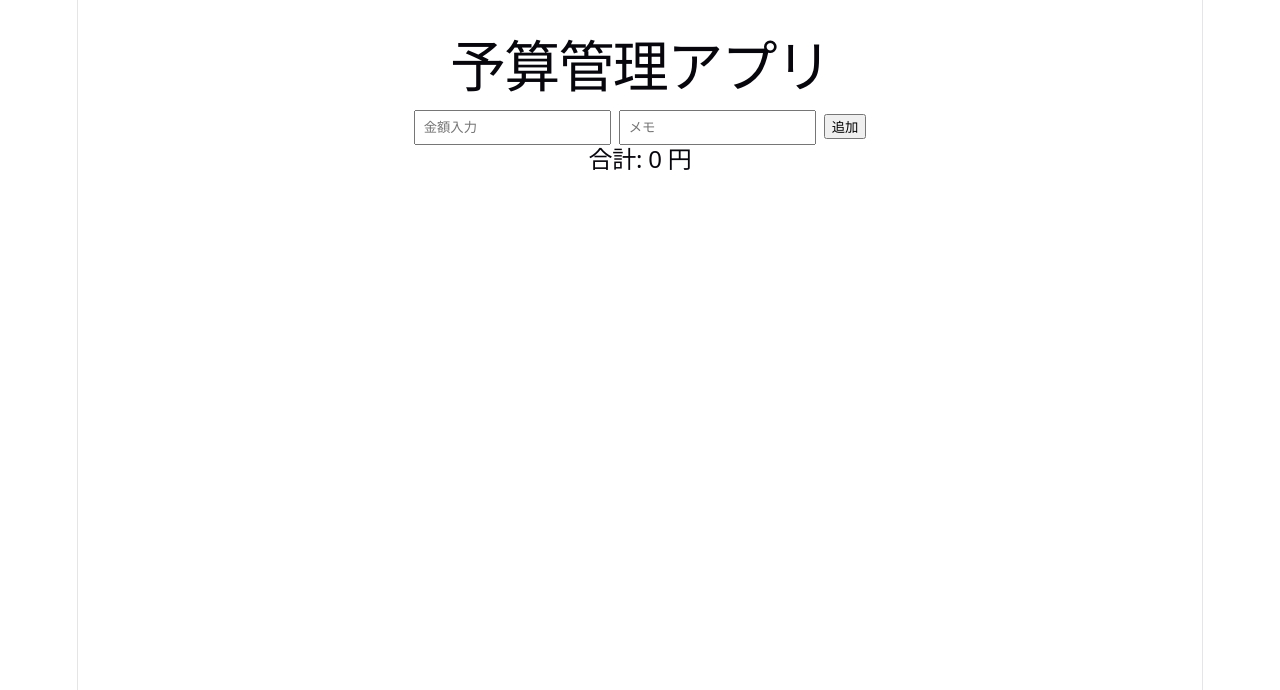
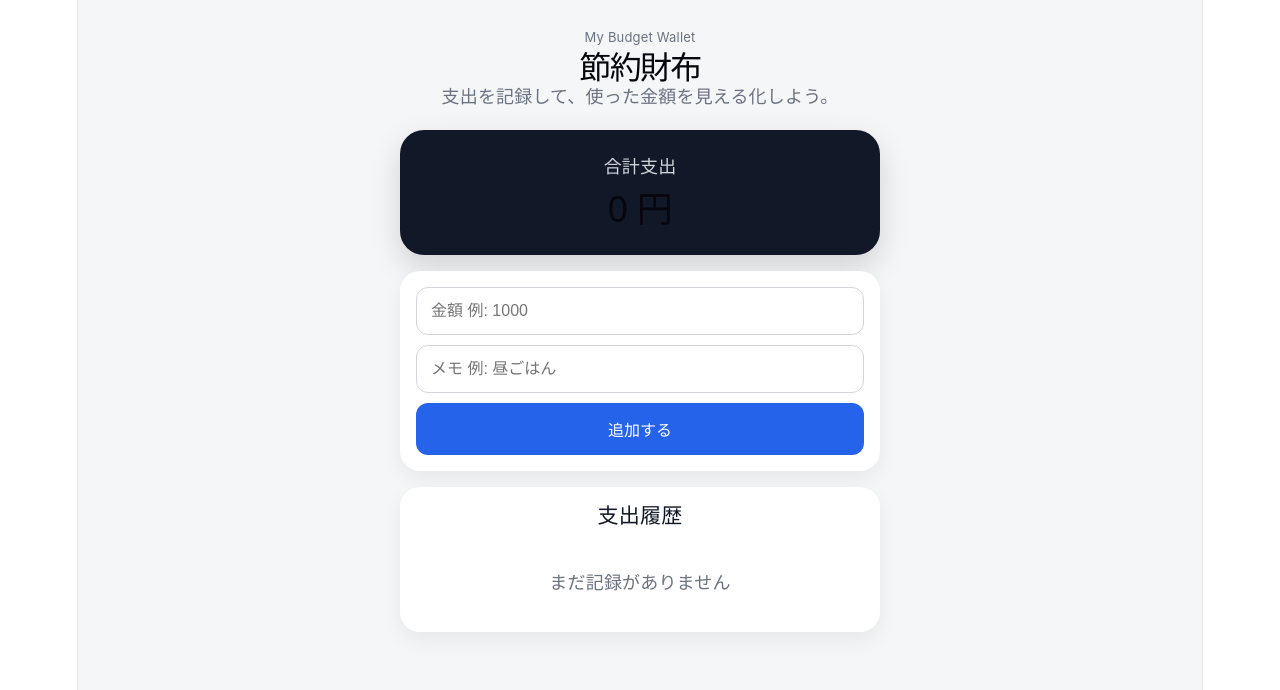
Before and after one commit to yaodajintian-crypto/budget-wallet, a React (Vite) app: page / in a window 1280 px wide. Shown: the top 690 px of the page. Built offline with nearby package versions, Linux system fonts and the light colour scheme.

Commit message:
improve app design

```diff
--- a/src/App.jsx
+++ b/src/App.jsx
@@ -18,7 +18,6 @@ export default function App() {
 
   const addItem = () => {
     const amount = Number(money);
-
     if (!amount || amount <= 0) return;
 
     const newItem = {
@@ -38,41 +37,186 @@ export default function App() {
   };
 
   return (
-    <div style={{ padding: 20, maxWidth: 480, margin: "0 auto" }}>
-      <h1>予算管理アプリ</h1>
+    <div style={styles.page}>
+      <div style={styles.app}>
+        <header style={styles.header}>
+          <p style={styles.label}>My Budget Wallet</p>
+          <h1 style={styles.title}>節約財布</h1>
+          <p style={styles.text}>支出を記録して、使った金額を見える化しよう。</p>
+        </header>
 
+        <section style={styles.card}>
+          <p style={styles.cardLabel}>合計支出</p>
+          <h2 style={styles.total}>{total.toLocaleString()} 円</h2>
+        </section>
+
+        <section style={styles.form}>
           <input
             type="number"
             value={money}
             onChange={(e) => setMoney(e.target.value)}
-        placeholder="金額入力"
-        style={{ padding: 8, marginRight: 8 }}
+            placeholder="金額 例: 1000"
+            style={styles.input}
           />
 
           <input
             value={memo}
             onChange={(e) => setMemo(e.target.value)}
-        placeholder="メモ"
-        style={{ padding: 8, marginRight: 8 }}
+            placeholder="メモ 例: 昼ごはん"
+            style={styles.input}
           />
 
-      <button onClick={addItem}>追加</button>
+          <button onClick={addItem} style={styles.addButton}>
+            追加する
+          </button>
+        </section>
 
-      <h2>合計: {total} 円</h2>
+        <section style={styles.history}>
+          <h3 style={styles.subTitle}>支出履歴</h3>
 
-      <ul>
-        {items.map((item) => (
-          <li key={item.id} style={{ marginBottom: 8 }}>
-            {item.date}：{item.memo} - {item.amount}円
+          {items.length === 0 ? (
+            <p style={styles.empty}>まだ記録がありません</p>
+          ) : (
+            items.map((item) => (
+              <div key={item.id} style={styles.item}>
+                <div>
+                  <p style={styles.memo}>{item.memo}</p>
+                  <p style={styles.date}>{item.date}</p>
+                </div>
+
+                <div style={styles.right}>
+                  <p style={styles.amount}>{item.amount.toLocaleString()}円</p>
                   <button
                     onClick={() => deleteItem(item.id)}
-              style={{ marginLeft: 8 }}
+                    style={styles.deleteButton}
                   >
                     削除
                   </button>
-          </li>
-        ))}
-      </ul>
+                </div>
+              </div>
+            ))
+          )}
+        </section>
+      </div>
     </div>
   );
 }
+
+const styles = {
+  page: {
+    minHeight: "100vh",
+    background: "#f4f6f8",
+    padding: "24px 12px",
+    fontFamily:
+      "-apple-system, BlinkMacSystemFont, 'Segoe UI', sans-serif",
+    color: "#111827",
+  },
+  app: {
+    maxWidth: 480,
+    margin: "0 auto",
+  },
+  header: {
+    marginBottom: 20,
+  },
+  label: {
+    fontSize: 13,
+    color: "#6b7280",
+    margin: 0,
+  },
+  title: {
+    fontSize: 32,
+    margin: "4px 0",
+  },
+  text: {
+    color: "#6b7280",
+    margin: 0,
+  },
+  card: {
+    background: "#111827",
+    color: "white",
+    padding: 24,
+    borderRadius: 24,
+    marginBottom: 16,
+    boxShadow: "0 12px 30px rgba(0,0,0,0.15)",
+  },
+  cardLabel: {
+    margin: 0,
+    color: "#d1d5db",
+  },
+  total: {
+    fontSize: 36,
+    margin: "8px 0 0",
+  },
+  form: {
+    background: "white",
+    padding: 16,
+    borderRadius: 20,
+    marginBottom: 16,
+    display: "grid",
+    gap: 10,
+    boxShadow: "0 8px 20px rgba(0,0,0,0.06)",
+  },
+  input: {
+    padding: 14,
+    fontSize: 16,
+    borderRadius: 12,
+    border: "1px solid #d1d5db",
+    outline: "none",
+  },
+  addButton: {
+    padding: 14,
+    fontSize: 16,
+    borderRadius: 12,
+    border: "none",
+    background: "#2563eb",
+    color: "white",
+    fontWeight: "bold",
+    cursor: "pointer",
+  },
+  history: {
+    background: "white",
+    padding: 16,
+    borderRadius: 20,
+    boxShadow: "0 8px 20px rgba(0,0,0,0.06)",
+  },
+  subTitle: {
+    marginTop: 0,
+  },
+  empty: {
+    color: "#6b7280",
+    textAlign: "center",
+    padding: 20,
+  },
+  item: {
+    display: "flex",
+    justifyContent: "space-between",
+    alignItems: "center",
+    padding: "12px 0",
+    borderBottom: "1px solid #e5e7eb",
+  },
+  memo: {
+    margin: 0,
+    fontWeight: "bold",
+  },
+  date: {
+    margin: "4px 0 0",
+    fontSize: 13,
+    color: "#6b7280",
+  },
+  right: {
+    textAlign: "right",
+  },
+  amount: {
+    margin: 0,
+    fontWeight: "bold",
+  },
+  deleteButton: {
+    marginTop: 6,
+    border: "none",
+    background: "#fee2e2",
+    color: "#dc2626",
+    padding: "6px 10px",
+    borderRadius: 8,
+    cursor: "pointer",
+  },
+};
```
Lines whose indentation alone changed are shown as unchanged.
